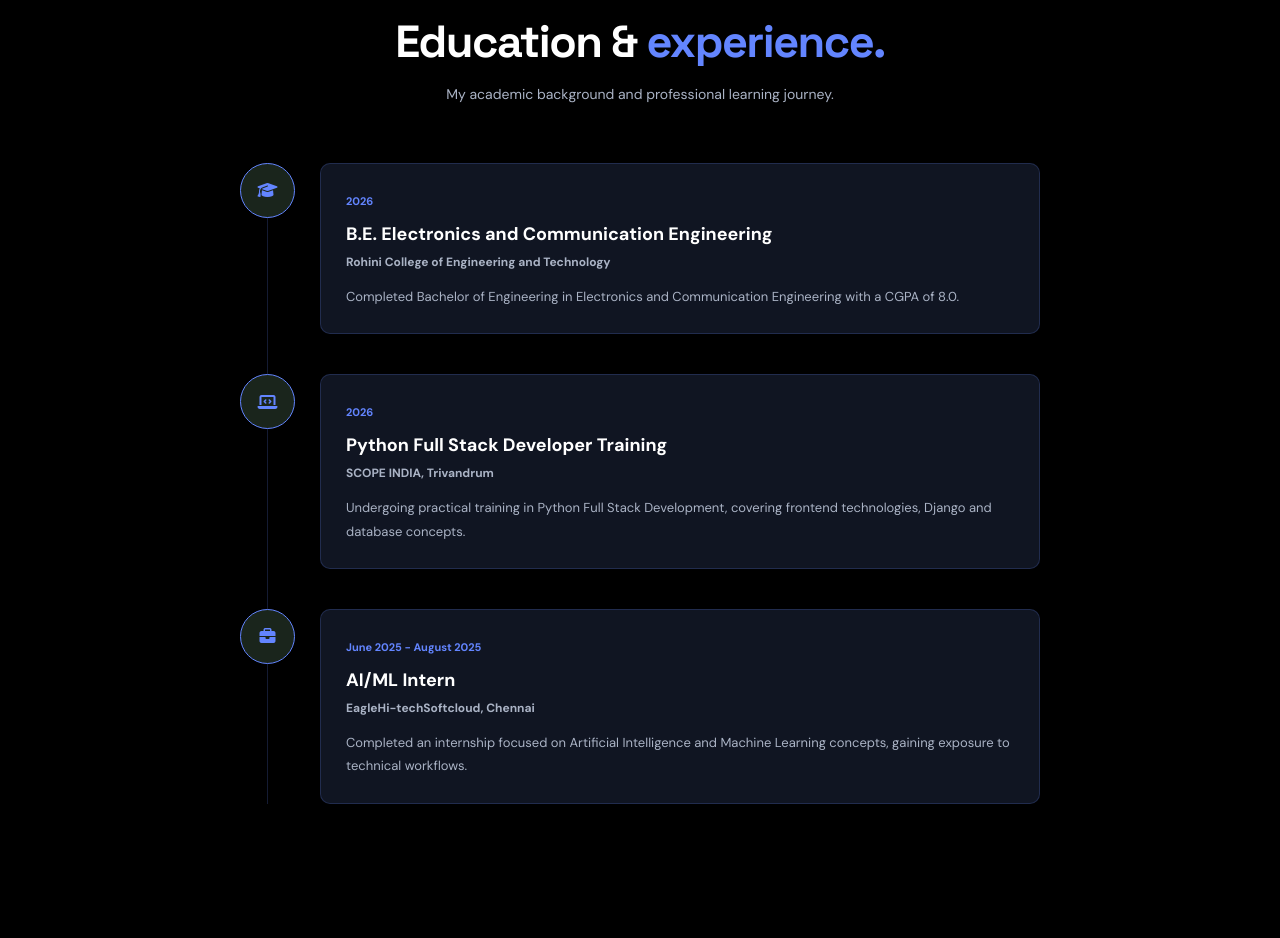
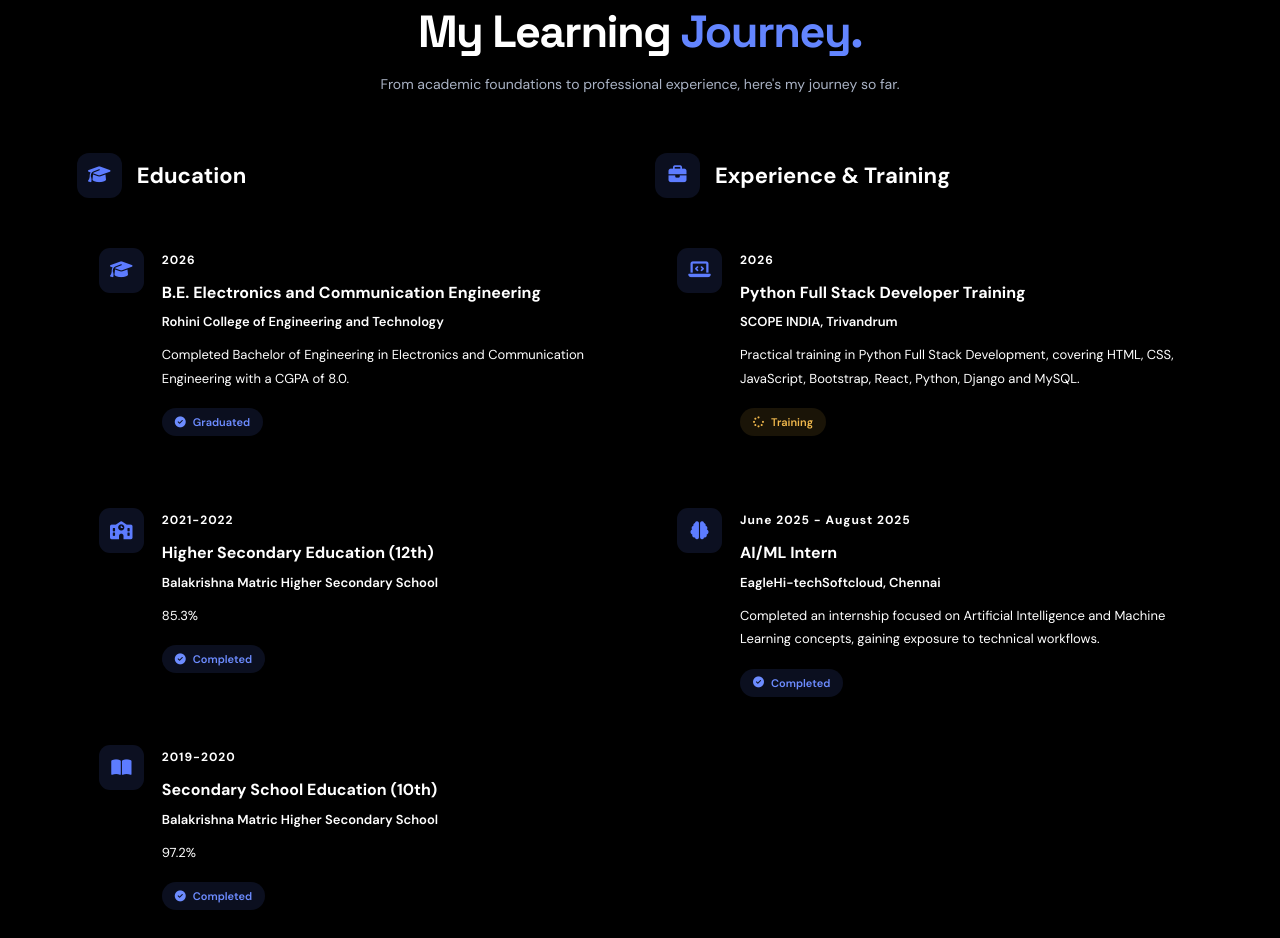
Before and after one commit to jegatheesh4065/my-portfolio, a plain HTML site: page index.html in a window 1280 px wide. Shown: the part 3575-4513 px from the top of the page. Drawn offline with Linux system fonts and the light colour scheme.

Commit message:
Updated portfolio

```diff
--- a/css/style.css
+++ b/css/style.css
@@ -1477,131 +1477,216 @@ img {
    EXPERIENCE
 =================================== */
 
-.timeline {
-
-    max-width: 800px;
-
-    margin: auto;
-
+
+.experience {
+    padding: 100px 0;
+    background: var(--bg-color);
+}
+
+
+/* JOURNEY LAYOUT */
+
+.journey-wrapper {
+    display: grid;
+    grid-template-columns: 1fr 1fr;
+    gap: 30px;
+    margin-top: 60px;
+}
+
+
+/* CATEGORY HEADING */
+
+.category-heading {
+    display: flex;
+    align-items: center;
+    gap: 15px;
+    margin-bottom: 25px;
+}
+
+.category-heading i {
+    width: 45px;
+    height: 45px;
+    display: flex;
+    align-items: center;
+    justify-content: center;
+    background: rgba(95, 124, 255, 0.12);
+    color: #5d7cff;
+    border-radius: 12px;
+    font-size: 18px;
+}
+
+.category-heading h3 {
+    font-size: 22px;
+    color: var(--text-color);
+}
+
+
+/* JOURNEY CARD */
+
+.journey-card {
     position: relative;
-
-}
-
-
-.timeline::before {
-
-    content: "";
-
-    position: absolute;
-
-    left: 27px;
-
-    top: 0;
-
-    height: 100%;
-
-    width: 1px;
-
-    background: var(--border);
-
-}
-
-
-.timeline-item {
-
-    position: relative;
-
-    padding-left: 80px;
-
-    margin-bottom: 40px;
-
-}
-
-
-.timeline-icon {
-
-    position: absolute;
-
-    left: 0;
-
-    top: 0;
-
-    width: 55px;
-
-    height: 55px;
-
-    background: #1a251c;
-
-    border: 1px solid var(--green);
-
-    border-radius: 50%;
-
-    display: grid;
-
-    place-items: center;
-
-    color: var(--green);
-
-    z-index: 2;
-
-}
-
-
-.timeline-content {
-
-    background: var(--card);
-
-    border: 1px solid var(--border);
-
-    padding: 25px;
-
-    border-radius: 10px;
-
-}
-
-
-.timeline-date {
-
-    color: var(--green);
+    display: flex;
+    gap: 18px;
+    padding: 25px 22px;
+    margin-bottom: 22px;
+
+    background: var(--card-bg);
+    border: 1px solid var(--border-color);
+    border-radius: 14px;
+    transition: all 0.35s ease;
+}
+
+
+/* CARD HOVER */
+
+.journey-card:hover {
+    transform: translateY(-7px);
+
+    border-color: #4a6af8;
+    border-bottom: 1px solid #4a6af8 ;
+    box-shadow: 4 10px 30px rgba(61, 88, 209, 0.12);
+}
+
+
+/* ICON */
+
+.journey-marker {
+    width: 45px;
+    height: 45px;
+    min-width: 45px;
+
+    display: flex;
+    align-items: center;
+    justify-content: center;
+
+    background: rgba(95, 124, 255, 0.13);
+
+    color: #5d7cff;
+
+    border-radius: 11px;
+
+    font-size: 18px;
+}
+
+
+/* CONTENT */
+
+.journey-content {
+    flex: 1;
+    min-width: 0;
+}
+
+.journey-date {
+    display: inline-block;
+
+    color: var(--accent-color);
+
+    font-size: 12px;
+
+    font-weight: 700;
+
+    letter-spacing: 1px;
+
+    margin-bottom: 12px;
+}
+
+.journey-content h3 {
+     color: var(--text-color);
+
+    font-size: 16px;
+
+    line-height: 1.6;
+
+    margin-bottom: 8px;
+}
+
+.journey-content h4 {
+    color: var(--accent-color);
+
+    font-size: 13px;
+
+    font-weight: 600;
+
+    margin-bottom: 13px;
+}
+
+.journey-content p {
+     color: var(--text-muted);
+
+    font-size: 13px;
+
+    line-height: 1.8;
+}
+
+
+/* STATUS BADGES */
+
+.journey-badge {
+    display: inline-flex;
+
+    align-items: center;
+
+    gap: 7px;
+
+    margin-top: 18px;
+
+    padding: 7px 13px;
+
+    background: rgba(95, 124, 255, 0.12);
+
+    color: #6d8cff;
 
     font-size: 11px;
 
-    font-weight: 700;
-
-}
-
-
-.timeline-content h3 {
-
-    font-size: 18px;
-
-    margin-top: 12px;
-
-}
-
-
-.timeline-content h4 {
-
-    color: var(--text);
-
-    font-size: 12px;
-
-    margin-top: 8px;
-
-}
-
-
-.timeline-content p {
-
-    color: var(--text);
-
-    font-size: 13px;
-
-    line-height: 1.8;
-
-    margin-top: 15px;
-
-}
+    font-weight: 600;
+
+    border-radius: 30px;
+}
+
+.journey-badge.ongoing {
+    background: rgba(255, 190, 70, 0.1);
+
+    color: #f0b84d;
+}
+
+
+/* RESPONSIVE */
+
+@media(max-width: 900px) {
+
+    .journey-wrapper {
+        grid-template-columns: 1fr;
+        gap: 35px;
+    }
+
+}
+
+
+@media(max-width: 550px) {
+
+    .experience {
+        padding: 70px 0;
+    }
+
+    .journey-card {
+        padding: 20px 15px;
+        gap: 13px;
+    }
+
+    .journey-content h3 {
+        font-size: 14px;
+    }
+
+    .journey-content p {
+        font-size: 12px;
+    }
+
+    .category-heading h3 {
+        font-size: 19px;
+    }
+
+}
+
 
 
 /* ===================================
--- a/index.html
+++ b/index.html
@@ -659,44 +659,118 @@
 
         <div class="section-heading reveal">
 
-                <span class="section-tag"> MY JOURNEY</span>
+            <span class="section-tag">MY JOURNEY</span>
 
             <h2>
-                    Education & <span>experience.</span>
+                My Learning <span>Journey.</span>
             </h2>
 
             <p>
-                    My academic background and professional learning journey.
+                From academic foundations to professional experience,
+                here's my journey so far.
             </p>
 
         </div>
 
 
-            <div class="timeline">
+        <div class="journey-wrapper">
 
 
             <!-- EDUCATION -->
 
-                <div class="timeline-item reveal">
+            <div class="journey-category reveal">
 
-                    <div class="timeline-icon">
+                <div class="category-heading">
+                    <i class="fa-solid fa-graduation-cap"></i>
+                    <h3>Education</h3>
+                </div>
+
+
+                <div class="journey-card">
+
+                    <div class="journey-marker">
                         <i class="fa-solid fa-graduation-cap"></i>
                     </div>
 
-                    <div class="timeline-content">
+                    <div class="journey-content">
 
-                        <span class="timeline-date">
-                            2026
-                        </span>
+                        <span class="journey-date">2026</span>
 
-                        <h3>B.E. Electronics and Communication Engineering</h3>
+                        <h3>
+                            B.E. Electronics and Communication Engineering
+                        </h3>
 
-                        <h4>Rohini College of Engineering and Technology</h4>
+                        <h4>
+                            Rohini College of Engineering and Technology
+                        </h4>
 
                         <p>
                             Completed Bachelor of Engineering in Electronics
                             and Communication Engineering with a CGPA of 8.0.
                         </p>
+
+                        <span class="journey-badge">
+                            <i class="fa-solid fa-check-circle"></i>
+                            Graduated
+                        </span>
+
+                    </div>
+
+                </div>
+
+
+                <!-- SCHOOL - 12TH -->
+
+                <div class="journey-card">
+
+                    <div class="journey-marker">
+                        <i class="fa-solid fa-school"></i>
+                    </div>
+
+                    <div class="journey-content">
+
+                        <span class="journey-date">2021-2022</span>
+
+                        <h3>Higher Secondary Education (12th)</h3>
+
+                        <h4>Balakrishna Matric Higher Secondary School</h4>
+
+                        <p>85.3%</p>
+
+                        <span class="journey-badge">
+                            <i class="fa-solid fa-check-circle"></i>
+                            Completed
+                        </span>
+
+                    </div>
+
+                </div>
+
+
+                <!-- SCHOOL - 10TH -->
+
+                <div class="journey-card">
+
+                    <div class="journey-marker">
+                        <i class="fa-solid fa-book-open"></i>
+                    </div>
+
+                    <div class="journey-content">
+
+                        <span class="journey-date">2019-2020</span>
+
+                        <h3>Secondary School Education (10th)</h3>
+
+                        <h4>Balakrishna Matric Higher Secondary School</h4>
+
+                        <p>97.2%</p>
+
+                        <span class="journey-badge">
+                            <i class="fa-solid fa-check-circle"></i>
+                            Completed
+                        </span>
+
+                    </div>
 
                 </div>
 
@@ -704,47 +778,62 @@
 
 
 
-                <!-- TRAINING -->
+            <!-- EXPERIENCE -->
 
-                <div class="timeline-item reveal">
+            <div class="journey-category reveal">
 
-                    <div class="timeline-icon">
+                <div class="category-heading">
+
+                    <i class="fa-solid fa-briefcase"></i>
+
+                    <h3>Experience & Training</h3>
+
+                </div>
+
+
+                <!-- SCOPE INDIA -->
+
+                <div class="journey-card">
+
+                    <div class="journey-marker">
                         <i class="fa-solid fa-laptop-code"></i>
                     </div>
 
-                    <div class="timeline-content">
+                    <div class="journey-content">
 
-                        <span class="timeline-date">
-                            2026
-                        </span>
+                        <span class="journey-date">2026</span>
 
                         <h3>Python Full Stack Developer Training</h3>
 
                         <h4>SCOPE INDIA, Trivandrum</h4>
 
                         <p>
-                            Undergoing practical training in Python Full Stack
-                            Development, covering frontend technologies,
-                            Django and database concepts.
+                            Practical training in Python Full Stack
+                            Development, covering HTML, CSS, JavaScript,
+                            Bootstrap, React, Python, Django and MySQL.
                         </p>
+
+                        <span class="journey-badge ongoing">
+                            <i class="fa-solid fa-spinner"></i>
+                            Training
+                        </span>
 
                     </div>
 
                 </div>
 
 
-
                 <!-- INTERNSHIP -->
 
-                <div class="timeline-item reveal">
+                <div class="journey-card">
 
-                    <div class="timeline-icon">
-                        <i class="fa-solid fa-briefcase"></i>
+                    <div class="journey-marker">
+                        <i class="fa-solid fa-brain"></i>
                     </div>
 
-                    <div class="timeline-content">
+                    <div class="journey-content">
 
-                        <span class="timeline-date">
+                        <span class="journey-date">
                             June 2025 - August 2025
                         </span>
 
@@ -758,6 +847,11 @@
                             gaining exposure to technical workflows.
                         </p>
 
+                        <span class="journey-badge">
+                            <i class="fa-solid fa-check-circle"></i>
+                            Completed
+                        </span>
+
                     </div>
 
                 </div>
@@ -767,7 +861,10 @@
 
         </div>
 
+    </div>
+
 </section>
+
 
 
     <!-- CONTACT SECTION -->
```
Lines whose indentation alone changed are shown as unchanged.
